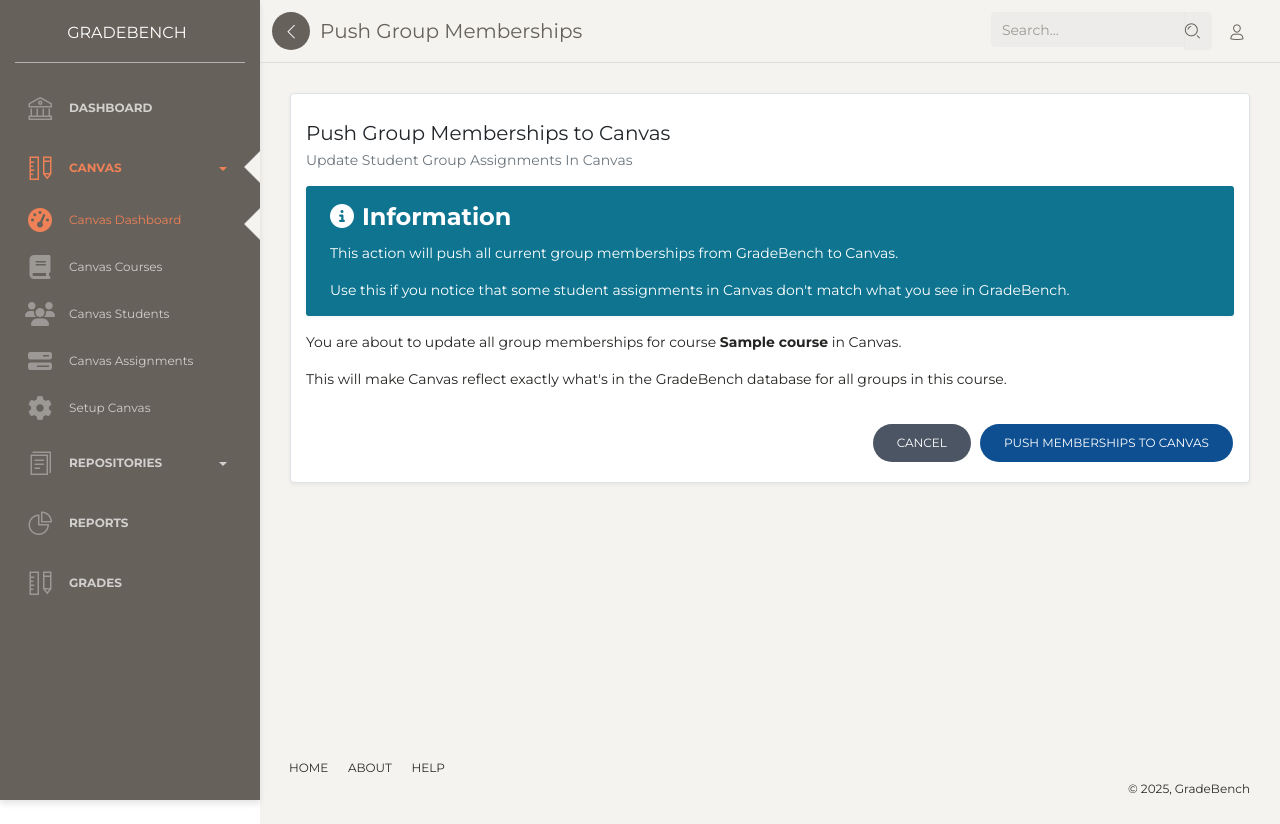
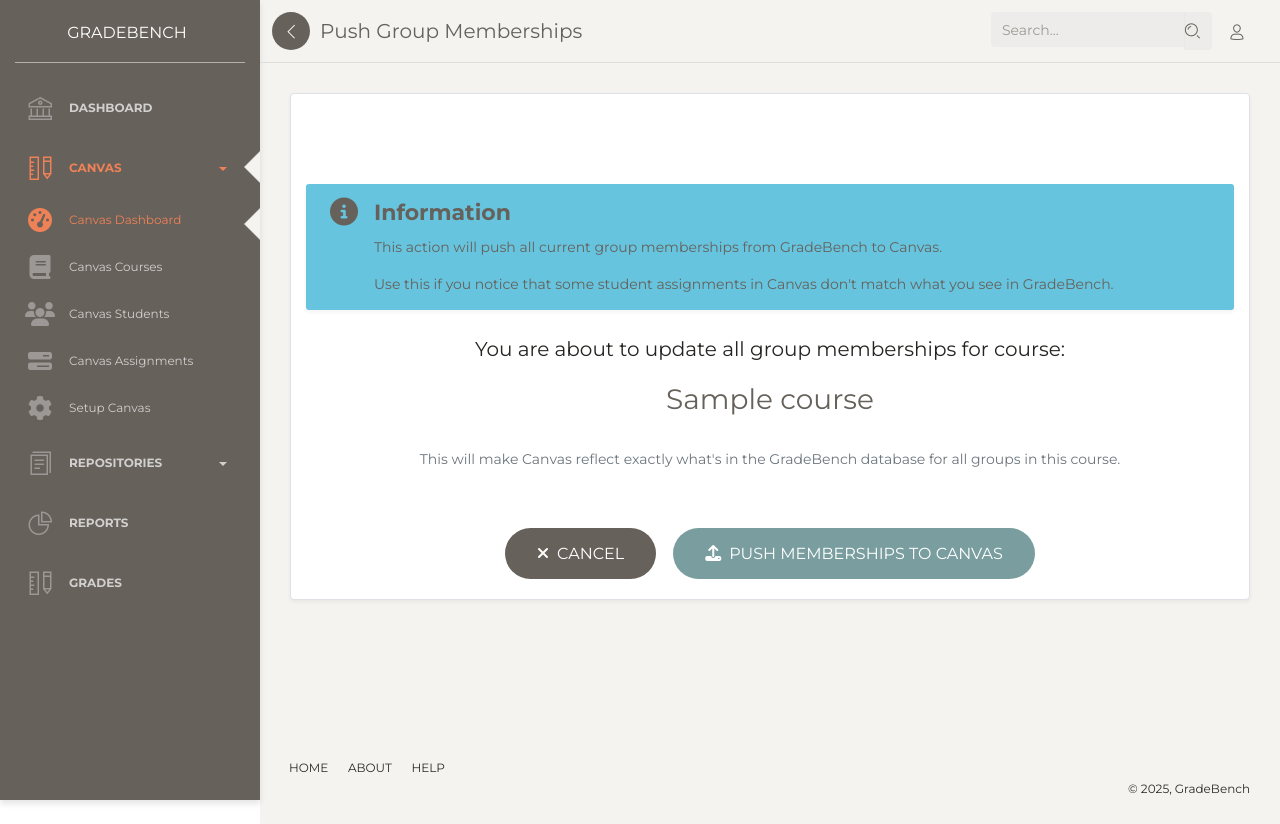
Before and after one commit to bmeddeb/GradeBench, a Django app: template templates/canvas/groups/confirm_push_memberships.html in a window 1280 px wide. Run offline with Django 5.2, Linux system fonts and the light colour scheme; the template is opened without the code that fills it: most values are stand-ins (such as "Sample title", 1, 10 or a date in 2020); some libraries are stand-ins or nearby versions.

Commit message:
style: update the push membriship to canvas to use the new bootstrap5 style

```diff
--- a/templates/canvas/groups/confirm_push_memberships.html
+++ b/templates/canvas/groups/confirm_push_memberships.html
@@ -7,14 +7,8 @@
 {% block nav_canvas_dashboard %}active{% endblock %}
 
 {% block extra_head %}
-{% load static %}
-<link rel="stylesheet" href="{% static 'css/canvas-high-contrast.css' %}">
-<link rel="stylesheet" href="{% static 'css/components/progress.css' %}">
 <style>
-    /* Additional inline styles for this specific page */
-    .alert-info {
-        font-weight: 500;
-    }
+    /* Page-specific styles only */
     #confirmationContainer {
         display: none;
     }
@@ -22,47 +16,60 @@
 {% endblock %}
 
 {% block canvas_content %}
-    <!-- Use the card component with direct content -->
+    <!-- Enhanced card with Paper Dashboard styling -->
     <div class="card">
-        <div class="card-header">
-            <h4 class="card-title">Push Group Memberships to Canvas</h4>
-            <p class="card-category">Update student group assignments in Canvas</p>
+        <div class="card-header modal-header">
+            <h4 class="modal-title">Push Group Memberships to Canvas</h4>
         </div>
         <div class="card-body">
             <!-- Progress component (shown when push is in progress) -->
             {% if push_in_progress %}
-                <div id="progress-container">
+                <div id="progress-container" class="my-5">
                     {% with id_prefix="push-memberships" title="Pushing Group Memberships to Canvas" context_class="primary" show_details=True %}
                         {% include "components/progress.html" %}
                     {% endwith %}
                 </div>
 
                 <!-- Action buttons - shown after completion -->
-                <div id="action-buttons" class="d-flex justify-content-end mt-4" style="display: none;">
-                    <a href="{% url 'canvas_course_groups' course_id=course_id %}" class="btn btn-primary btn-round">
-                        <i class="fa fa-arrow-left me-1"></i> Return to Groups
+                <div id="action-buttons" class="text-center mt-4" style="display: none;">
+                    <a href="{% url 'canvas_course_groups' course_id=course_id %}" class="btn btn-primary btn-round btn-lg">
+                        <i class="fa fa-arrow-left me-2"></i>Return to Groups
                     </a>
-                    <button id="retryButton" class="btn btn-primary btn-round ms-2" style="display: none;">
-                        <i class="fa fa-sync me-1"></i> Retry
+                    <button id="retryButton" class="btn btn-warning btn-round btn-lg ms-3" style="display: none;">
+                        <i class="fa fa-sync me-2"></i>Retry
                     </button>
                 </div>
             {% endif %}
 
             <!-- Confirmation form (hidden when in progress) -->
             <div id="confirmationContainer" {% if not push_in_progress %}style="display: block;"{% endif %}>
-                <!-- Now use the alert component -->
-                {% with alert_content="<p>This action will push all current group memberships from GradeBench to Canvas.</p><p class='mb-0'>Use this if you notice that some student assignments in Canvas don't match what you see in GradeBench.</p>" %}
-                    {% include "components/alert.html" with type="info" title="Information" icon="info-circle" content=alert_content %}
-                {% endwith %}
+                <!-- Enhanced alert using new styles -->
+                <div class="alert alert-info border-primary text-primary mb-4">
+                    <div class="d-flex align-items-start">
+                        <i class="fa fa-info-circle fa-2x me-3"></i>
+                        <div>
+                            <h5 class="alert-heading mb-2">Information</h5>
+                            <p>This action will push all current group memberships from GradeBench to Canvas.</p>
+                            <p class="mb-0">Use this if you notice that some student assignments in Canvas don't match what you see in GradeBench.</p>
+                        </div>
+                    </div>
+                </div>
 
-                <p>You are about to update all group memberships for course <strong>{{ course.name }}</strong> in Canvas.</p>
-                <p>This will make Canvas reflect exactly what's in the GradeBench database for all groups in this course.</p>
+                <div class="text-center my-4">
+                    <p class="text-large">You are about to update all group memberships for course:</p>
+                    <h3 class="text-primary">{{ course.name }}</h3>
+                    <p class="text-muted mt-3">This will make Canvas reflect exactly what's in the GradeBench database for all groups in this course.</p>
+                </div>
 
                 <form method="post">
                     {% csrf_token %}
-                    <div class="d-flex justify-content-end mt-4">
-                        <a href="{% url 'canvas_course_groups' course_id=course.canvas_id %}" class="btn btn-secondary btn-round me-2">Cancel</a>
-                        {% bootstrap_button "Push Memberships to Canvas" button_type="submit" button_class="btn-primary btn-round" %}
+                    <div class="d-flex justify-content-center mt-5">
+                        <a href="{% url 'canvas_course_groups' course_id=course.canvas_id %}" class="btn btn-secondary btn-round btn-lg me-3">
+                            <i class="fa fa-times me-2"></i>Cancel
+                        </a>
+                        <button type="submit" class="btn btn-primary btn-round btn-lg">
+                            <i class="fa fa-upload me-2"></i>Push Memberships to Canvas
+                        </button>
                     </div>
                 </form>
             </div>
@@ -81,11 +88,11 @@
             hideOnComplete: false,
             completedCallback: function(data) {
                 // Show the action buttons when completed
-                document.getElementById('action-buttons').style.display = 'flex';
+                document.getElementById('action-buttons').style.display = 'block';
             },
             errorCallback: function(data) {
                 // Show retry button on error
-                document.getElementById('action-buttons').style.display = 'flex';
+                document.getElementById('action-buttons').style.display = 'block';
                 document.getElementById('retryButton').style.display = 'inline-block';
             }
         });
```
Also changed, not shown: templates/components/progress.html (+19 -9 lines).
